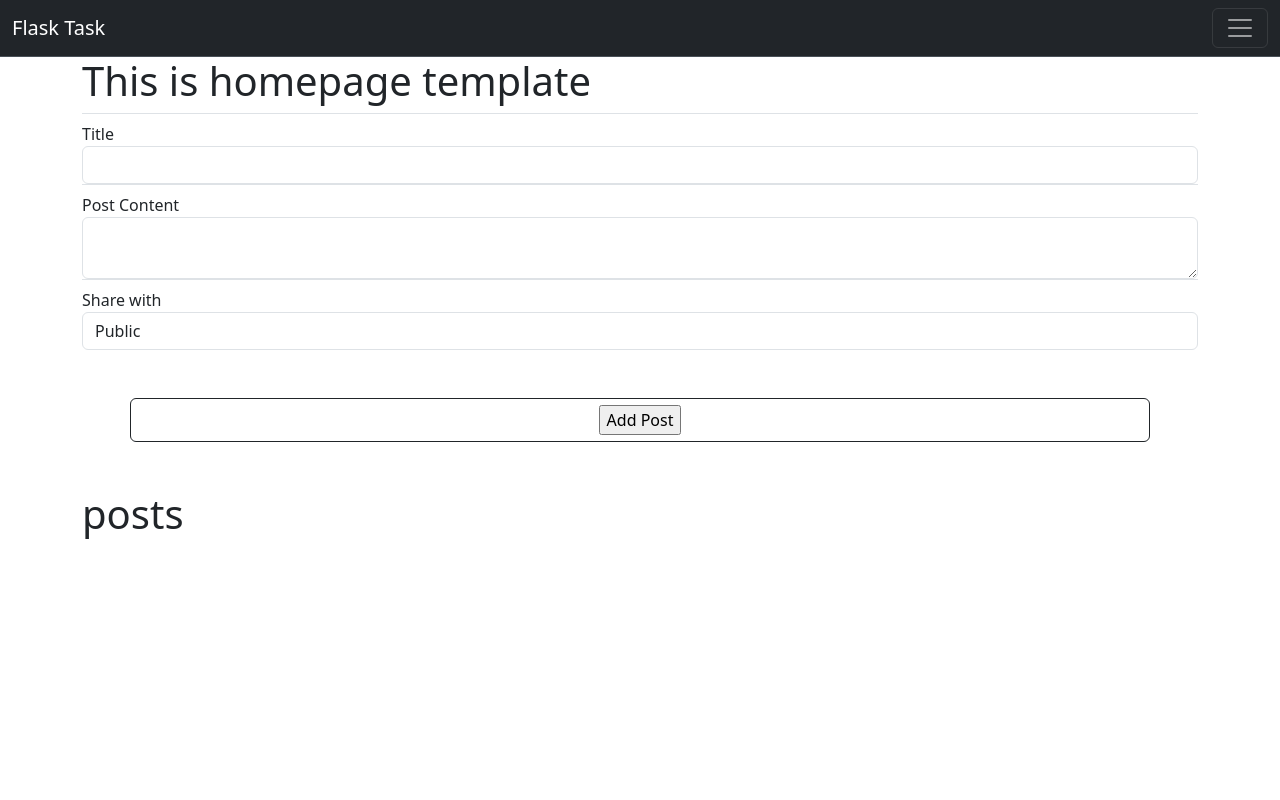
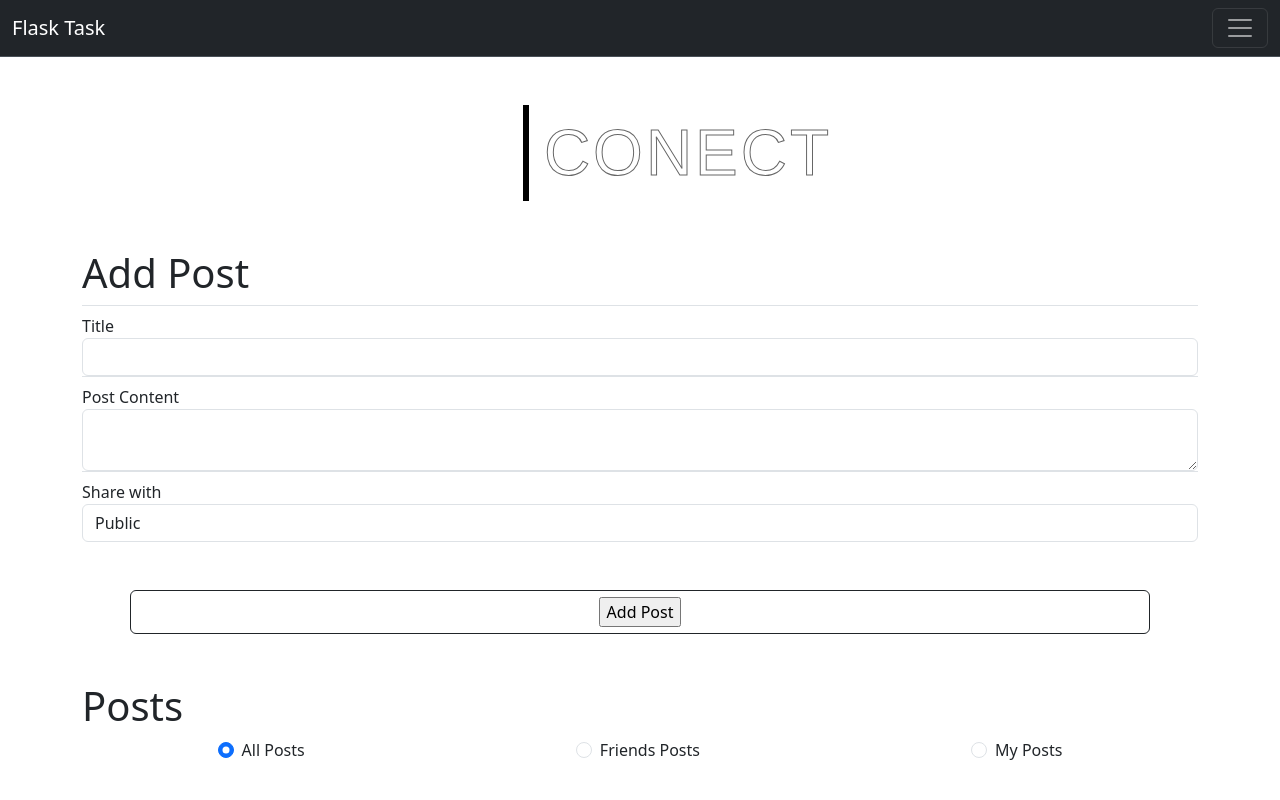
Before and after one commit to Amrabrazek/Flask-project, a Flask app: page / in a window 1280 px wide. Run offline with Flask 3, Linux system fonts and the light colour scheme; the visitor is signed in with stand-in values (Sample User, id 1); data comes from the database, SQL or seed files in the repository; data that the repository does not hold is empty; some libraries are stand-ins or nearby versions.

Commit message:
adding images

```diff
--- a/flask_react/forms.py
+++ b/flask_react/forms.py
@@ -47,10 +47,10 @@ class RegistrationForm(FlaskForm):
 
     profile_image = FileField(
         'Profile Image',
-            )
-    #    validators=[
-    #         FileAllowed(['jpeg', 'jpg', 'png']),
-    #         FileRequired()]
+        validators=[
+            FileAllowed(['jpeg', 'jpg', 'png'], 'only images are allowed' ),
+            FileRequired('File Field shoud not be empty')]
+    )
 
     email = StringField(
         'Email',
--- a/flask_react/models.py
+++ b/flask_react/models.py
@@ -17,6 +17,7 @@ class User (db.Model, UserMixin):
     # image = db.Column(db.String(255), nullable=True)
     profile_image_data = db.Column(db.LargeBinary, nullable=True)
     profile_image_filename = db.Column(db.String(100), nullable=True)
+    # profile_image_mimetype = db.Column(db.Text, nullable=True)
 
     username = db.Column(db.String(20), unique=True, nullable=False)
     email = db.Column(db.String(120), unique=True, nullable=False)
@@ -25,7 +26,7 @@ class User (db.Model, UserMixin):
     # friends = db.relationship('Friendship', backref='author', lazy=False)
 
     def __repr__(self):
-        return f"User:{self.username}, email: {self.email}"
+        return f"User:{self.username}, email: {self.email}, pic: {self.profile_image_filename}"
 
 class Friendship(db.Model):
     id = db.Column(db.Integer(), primary_key=True)
--- a/flask_react/routes.py
+++ b/flask_react/routes.py
@@ -1,4 +1,4 @@
-from flask import render_template, redirect, url_for, flash, request, Blueprint
+from flask import render_template, redirect, url_for, flash, request, Blueprint, send_from_directory
 from flask_react import  app, bcrypt, db
 from flask_react.models import User, Post
 from flask_react.forms import RegistrationForm, LoginForm, PostForm
@@ -9,6 +9,8 @@ from datetime import datetime, date
 from PIL import Image
 import io
 import base64
+
+from flask_uploads import UploadSet, IMAGES, configure_uploads
 
 
 
@@ -40,7 +42,7 @@ def home():
         flash("Post added Successful", "success")
         return redirect(url_for('home'))
 
-    posts = db.session.query(
+    posts_onlyme = db.session.query(
             Post,
             User
         )\
@@ -49,8 +51,17 @@ def home():
         .order_by(Post.date.desc())\
         .all()
 
+    posts_public = db.session.query(
+            Post,
+            User
+        )\
+        .join( User, Post.user_id == User.id)\
+        .filter((Post.status == "Public") | (Post.user_id == current_user.id))\
+        .order_by(Post.date.desc())\
+        .all()
+
     endpoint_title = 'home'
-    return render_template('home.html', data={ 'title':endpoint_title, 'Navbar':Navbar, 'form': form, "posts": posts  })
+    return render_template('home.html', data={ 'title':endpoint_title, 'Navbar':Navbar, 'form': form, "posts_onlyme": posts_onlyme, "posts_public":posts_public  })
 
 @app.route('/about')
 @login_required
@@ -73,9 +84,9 @@ def register():
             # print(form.image.data)
             profile_image = form.profile_image.data
             hashed_pw = bcrypt.generate_password_hash(form.password.data)
-            new_user = User(middle_name=form.middle_name.data,
-                            first_name=form.first_name.data,
-                            last_name=form.last_name.data,
+            new_user = User(middle_name=form.middle_name.data.capitalize(),
+                            first_name=form.first_name.data.capitalize(),
+                            last_name=form.last_name.data.capitalize(),
                             username=form.username.data,
                             birth_date=form.date.data,
 
@@ -89,20 +100,41 @@ def register():
             db.session.commit()
 
         # UPLOADING IMAGE TO STATIC/PROFILE_IMAGES
+
+
         file = form.profile_image.data # First grab the file
-        file.save(os.path.join(os.path.abspath(os.path.dirname(__file__)),app.config['UPLOAD_FOLDER'],secure_filename(file.filename))) # Then save the file
-
+        filename = secure_filename(file.filename)
+        file.seek(0)
+        file.save(os.path.join(os.path.abspath(os.path.dirname(__file__)),app.config['UPLOAD_FOLDER'],filename)) # Then save the file
+        # file.save(os.path.join(app.config['UPLOAD_FOLDER'], filename))
         # profile_image = request.files['profile_image']
         # filename = secure_filename(profile_image.filename)
         # profile_image.save(os.path.join(app.config['UPLOAD_FOLDER'], filename))
 
         # return "File has been uploaded."
 
+        # photos = UploadSet("profile_image", IMAGES)
+        # configure_uploads(app, photos)
+
+        # filename = photos.save(form.profile_image.data)
+        # file_url = url_for('get_file', filename=filename)
+
+        # pic = form.profile_image.data
+        # pic_name = secure_filename(pic.filename)
+        # print(pic_name)
+        # pic_type = pic.mimetype
+        # print(pic_type)
+
         flash("Registered Successful", "success")
         return redirect(url_for('login'))
 
     endpoint_title = 'login'
     return render_template('register.html', data={'title':endpoint_title, 'Navbar':Navbar, 'form':form})
+
+
+# @app.route('/uploads/<filename>')
+# def get_file(filename):
+#     return send_from_directory(app.config['UPLOAD_FOLDER'], filename)
 
 
 @app.route('/login', methods = ['GET', 'POST'])
@@ -138,6 +170,11 @@ def logout():
     logout_user()
     return redirect(url_for('login'))
 
+# @app.route('/display/<filename>')
+# def display_image(filename):
+#     #print('display_image filename: ' + filename)
+#     return redirect(url_for('static', filename='profile_images/' + filename), code=301)
+
 
 @app.route('/profile')
 @login_required
@@ -150,14 +187,14 @@ def profile():
         endpoint_title = 'profile'
 
 
-        image = Image.open(io.BytesIO(current_user.profile_image_data))
+        # image = Image.open(io.BytesIO(current_user.profile_image_data))
 
-        buffered = io.BytesIO()
-        image.save(buffered, format="JPEG")
-        img_str = base64.b64encode(buffered.getvalue()).decode()
+        # buffered = io.BytesIO()
+        # image.save(buffered, format="JPEG")
+        # img_str = base64.b64encode(buffered.getvalue()).decode()
 
 
-        return render_template('profile.html', data={ 'title':endpoint_title, 'Navbar':Navbar, 'user':current_user, 'age': age, 'image':image, "img_data":img_str  })
+        return render_template('profile.html', data={ 'title':endpoint_title, 'Navbar':Navbar, 'user':current_user, 'age': age  })
 
 @app.route('/friends')
 @login_required
--- /dev/null
+++ b/flask_react/static/JS/home.js
@@ -0,0 +1,31 @@
+
+
+function checkRadio() {
+    var publicid = document.getElementById("publicid");
+    var friends_onlyid = document.getElementById("friends_onlyid");
+    var only_meid = document.getElementById("only_meid");
+
+    var public_container = document.getElementById("public_posts_container")
+    var friends_only_container = document.getElementById("friends_only_container")
+    var only_me_container = document.getElementById("only_me_posts_container")
+
+    if (publicid.checked) {
+        console.log("public")
+        only_me_container.classList.add('d-none');
+        friends_only_container.classList.add('d-none');
+        public_container.classList.remove('d-none');
+
+    } else if (friends_onlyid.checked) {
+        console.log("friends")
+        only_me_container.classList.remove('d-none');
+        friends_only_container.classList.remove('d-none');
+        public_container.classList.remove('d-none');
+
+    } else {
+        only_me_container.classList.remove('d-none');
+        friends_only_container.classList.add('d-none');
+        public_container.classList.add('d-none');
+    }
+}
+
+console.log("hello")
--- /dev/null
+++ b/flask_react/static/css/home.css
@@ -0,0 +1,51 @@
+.text_limit {
+    display: -webkit-box;
+    -webkit-line-clamp: 5; /* number of lines to show */
+    -webkit-box-orient: vertical;
+    overflow: hidden;
+    text-overflow: ellipsis;
+    height: 7.2rem;
+  }
+
+  /* === removing default button style ===*/
+.button {
+    margin: 0;
+    height: auto;
+    background: transparent;
+    padding: 0;
+    border: none;
+  }
+
+  /* button styling */
+  .button {
+    --border-right: 6px;
+    --text-stroke-color: rgba(0, 0, 0, 0.6);
+    --animation-color: #000000;
+    --fs-size: 4em;
+    letter-spacing: 3px;
+    text-decoration: none;
+    font-size: var(--fs-size);
+    font-family: "Arial";
+    position: relative;
+    text-transform: uppercase;
+    color: transparent;
+    -webkit-text-stroke: 1px var(--text-stroke-color);
+  }
+  /* this is the text, when you hover on button */
+  .hover-text {
+    position: absolute;
+    box-sizing: border-box;
+    content: attr(data-text);
+    color: var(--animation-color);
+    width: 0%;
+    inset: 0;
+    border-right: var(--border-right) solid var(--animation-color);
+    overflow: hidden;
+    transition: 0.5s;
+    -webkit-text-stroke: 1px var(--animation-color);
+  }
+  /* hover */
+  .button:hover .hover-text {
+    width: 100%;
+    filter: drop-shadow(0 0 23px var(--animation-color))
+  }
--- a/flask_react/templates/base.html
+++ b/flask_react/templates/base.html
@@ -13,8 +13,7 @@
     {% endblock %} -->
 
     <!-- or -->
-
-    <link rel="stylesheet" type="text/css" href="{{ url_for('static', filename=data.title +'.css') }}">
+    <link rel="stylesheet" type="text/css" href="{{ url_for('static', filename='css/' + data.title +'.css' ) }}">
 
     <!-- IF ELSE -->
     {% if data.title %}
@@ -65,6 +64,7 @@
         {% endblock %}
     </div>
 
+    <script src="{{ url_for('static', filename='JS/' + data.title +'.js' ) }}"></script>
     <!-- BOOTSTRAP -->
     <script src="https://cdnjs.cloudflare.com/ajax/libs/bootstrap/5.3.0/js/bootstrap.min.js" integrity="sha512-3dZ9wIrMMij8rOH7X3kLfXAzwtcHpuYpEgQg1OA4QAob1e81H8ntUQmQm3pBudqIoySO5j0tHN4ENzA6+n2r4w==" crossorigin="anonymous" referrerpolicy="no-referrer"></script>
 </body>
--- a/flask_react/templates/home.html
+++ b/flask_react/templates/home.html
@@ -7,7 +7,14 @@
 
 {% block content %}
 
-    <h1>This is homepage template</h1>
+<div class="d-flex w-100 justify-content-around m-5 ">
+    <button data-text="Awesome" class="button">
+        <span class="actual-text">&nbsp;CONECT&nbsp;</span>
+        <span class="hover-text" aria-hidden="true">&nbsp;CONECT&nbsp;</span>
+    </button>
+</div>
+
+<h1>Add Post</h1>
 
     <div>
         <form action="" method="POST">
@@ -67,38 +74,102 @@
     </div>
 
 
+<div><h1>Posts</h1></div>
+
+<div class="d-flex justify-content-around ">
+    <div class="form-check">
+        <input class="form-check-input" type="radio" name="exampleRadios" id="publicid" value="option1" checked onchange="checkRadio()" >
+        <label class="form-check-label" for="exampleRadios1">
+            All Posts
+        </label>
+    </div>
+    <div class="form-check">
+        <input class="form-check-input" type="radio" name="exampleRadios" id="friends_onlyid" value="option2" onchange="checkRadio()">
+        <label class="form-check-label" for="exampleRadios2">
+            Friends Posts
+        </label>
+    </div>
+    <div class="form-check">
+        <input class="form-check-input" type="radio" name="exampleRadios" id="only_meid" value="option3" onchange="checkRadio()">
+        <label class="form-check-label" for="exampleRadios3">
+            My Posts
+        </label>
+    </div>
+</div>
 
 
-    <div><h1>posts</h1></div>
+
+<div class="only_me_posts_container d-none" id="only_me_posts_container">
+{% for post in data.posts_onlyme %}
+        <div class="  containe post_container m-5 d-flex flex-column justify-content-around  border" >
+
+            <div class=" m-2 d-flex personal_info" >
+
+                <div class="m-1 ">
+                    <img class="rounded-5" width="50px" src="{{ '../static/profile_images/' + post.User.profile_image_filename }}" alt="">
+                </div>
+
+                <div class="d-flex w-100 justify-content-between">
+                    <div class="text-start d-flex flex-column justify-content-center">
+                        <div class=" text-start d-flex h5 mb-0 align-content-center justify-content-around ">{{post.User.first_name}} {{post.User.last_name}}</div>
+                        <div>
+                            <a class=" text-dark" href="{{ url_for('profile') }}"><small>{{post.User.username}}</small></div></a>
+                    </div>
+                    <!-- <div class="w-100"></div> -->
+                    <div class=" m-2 d-flex flex-column justify-content-center  ms-0">
+                        <svg xmlns="http://www.w3.org/2000/svg" width="25" height="25" fill="currentColor" class="bi bi-send-plus-fill" viewBox="0 0 16 16">
+                            <path d="M15.964.686a.5.5 0 0 0-.65-.65L.767 5.855H.766l-.452.18a.5.5 0 0 0-.082.887l.41.26.001.002 4.995 3.178 1.59 2.498C8 14 8 13 8 12.5a4.5 4.5 0 0 1 5.026-4.47L15.964.686Zm-1.833 1.89L6.637 10.07l-.215-.338a.5.5 0 0 0-.154-.154l-.338-.215 7.494-7.494 1.178-.471-.47 1.178Z"/>
+                            <path d="M16 12.5a3.5 3.5 0 1 1-7 0 3.5 3.5 0 0 1 7 0Zm-3.5-2a.5.5 0 0 0-.5.5v1h-1a.5.5 0 0 0 0 1h1v1a.5.5 0 0 0 1 0v-1h1a.5.5 0 0 0 0-1h-1v-1a.5.5 0 0 0-.5-.5Z"/>
+                        </svg>
+                    </div>
+                </div>
+            </div>
+            <hr>
+            <div class="m-2 d-flex post-info flex-column">
+                <div class="mb-2 h5 d-flex justify-content-around">{{post.Post.title}}</div>
+                <div class=" p-3  d-flex justify-content-center"><div>{{post.Post.content}}</div></div>
+            </div>
+
+        </div>
+{% endfor %}
+</div>
 
 
-    {% for post in data.posts %}
+<div class="public_posts_container" id="public_posts_container">
+{% for post in data.posts_public %}
 
         <div class="  containe post_container m-5 d-flex flex-column justify-content-around  border" >
 
             <div class=" m-2 d-flex personal_info" >
+
                 <div class="m-1 ">
-                    <img class="rounded-5" width="50px" src="../static/profile_images/WhatsApp Image 2023-06-12 at 12.31.11 PM.jpeg" alt="">
+                    <img class="rounded-5" width="50px" src="{{ '../static/profile_images/' + post.User.profile_image_filename }}" alt="">
                 </div>
-                <div class="d-flex flex-column justify-content-center">
-                    <div class="d-flex align-content-center justify-content-around ">{{post.User.first_name}} {{post.User.last_name}}</div>
-                    <div>
-                        <small>{{post.User.username}}</small></div>
+
+                <div class="d-flex w-100 justify-content-between">
+                    <div class="text-start d-flex flex-column justify-content-center">
+                        <div class=" text-start d-flex h5 mb-0 align-content-center justify-content-around ">{{post.User.first_name}} {{post.User.last_name}}</div>
+                        <div>
+                            <a class=" text-dark" href="{{ url_for('profile') }}"><small>{{post.User.username}}</small></div></a>
+                    </div>
+                    <!-- <div class="w-100"></div> -->
+                    <div class=" m-2 d-flex flex-column justify-content-center  ms-0">
+                        <svg xmlns="http://www.w3.org/2000/svg" width="25" height="25" fill="currentColor" class="bi bi-send-plus-fill" viewBox="0 0 16 16">
+                            <path d="M15.964.686a.5.5 0 0 0-.65-.65L.767 5.855H.766l-.452.18a.5.5 0 0 0-.082.887l.41.26.001.002 4.995 3.178 1.59 2.498C8 14 8 13 8 12.5a4.5 4.5 0 0 1 5.026-4.47L15.964.686Zm-1.833 1.89L6.637 10.07l-.215-.338a.5.5 0 0 0-.154-.154l-.338-.215 7.494-7.494 1.178-.471-.47 1.178Z"/>
+                            <path d="M16 12.5a3.5 3.5 0 1 1-7 0 3.5 3.5 0 0 1 7 0Zm-3.5-2a.5.5 0 0 0-.5.5v1h-1a.5.5 0 0 0 0 1h1v1a.5.5 0 0 0 1 0v-1h1a.5.5 0 0 0 0-1h-1v-1a.5.5 0 0 0-.5-.5Z"/>
+                        </svg>
+                    </div>
                 </div>
-                <div class="w-50"></div>
-                <div class="ms-0">add friend </div>
             </div>
             <hr>
             <div class="m-2 d-flex post-info flex-column">
-                <div>{{post.Post.title}}</div>
-                <div class="d-flex justify-content-center"><div>{{post.Post.content}}</div></div>
-
+                <div class="mb-2 h5 d-flex justify-content-around">{{post.Post.title}}</div>
+                <div class=" p-3  d-flex justify-content-center"><div>{{post.Post.content}}</div></div>
             </div>
 
         </div>
+{% endfor %}
+</div>
 
-        Lorem ipsum dolor sit amet, consectetur adipisicing elit. Sapiente, earum eveniet laudantium quaerat voluptatibus, doloribus sit, impedit sint magnam labore fugit ut molestias consequuntur cumque nihil recusandae. Officiis iusto sapiente perferendis, iste aliquid sint cupiditate veritatis accusantium, nesciunt culpa provident quidem consequatur optio doloremque laboriosam odio quisquam quaerat blanditiis tenetur. Ullam earum quo nulla saepe excepturi voluptates eos! Cum magnam, sed libero nobis labore expedita sunt ut minima corrupti fugit, eum ad! Incidunt quae quo qui exercitationem, minima ipsum doloribus blanditiis omnis assumenda ex aperiam pariatur accusantium numquam eius optio aliquid alias. Quod perferendis quas sunt ducimus ut? Voluptate, ipsum?
-
-    {% endfor %}
 
 {% endblock content %}
```
Also changed, not shown: flask_react/templates/profile.html (+11 -4 lines), flask_react/static/profile_images/2.JPG (added), flask_react/static/profile_images/PP.jpeg (deleted), flask_react/static/profile_images/Screenshot_from_2023-06-12_16-13-15.png (deleted), flask_react/static/profile_images/WhatsApp_Image_2023-06-05_at_2.32.11_AM.jpeg (added), flask_react/static/profile_images/xyz.jpeg (added), flask_react/templates/static/profile_images/WhatsApp_Image_2023-06-05_at_2.32.11_AM.jpeg (added), 1 other file.
